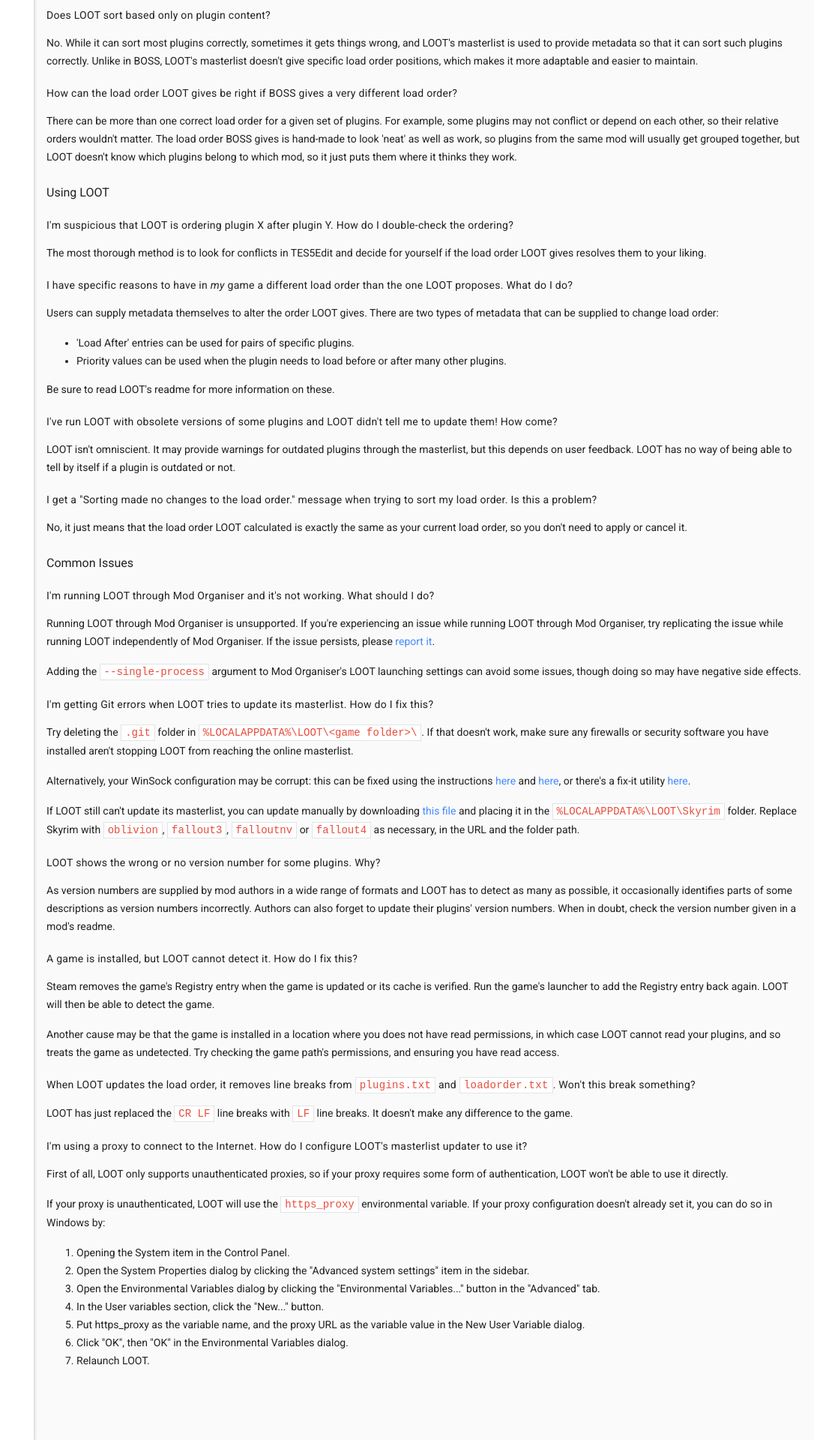
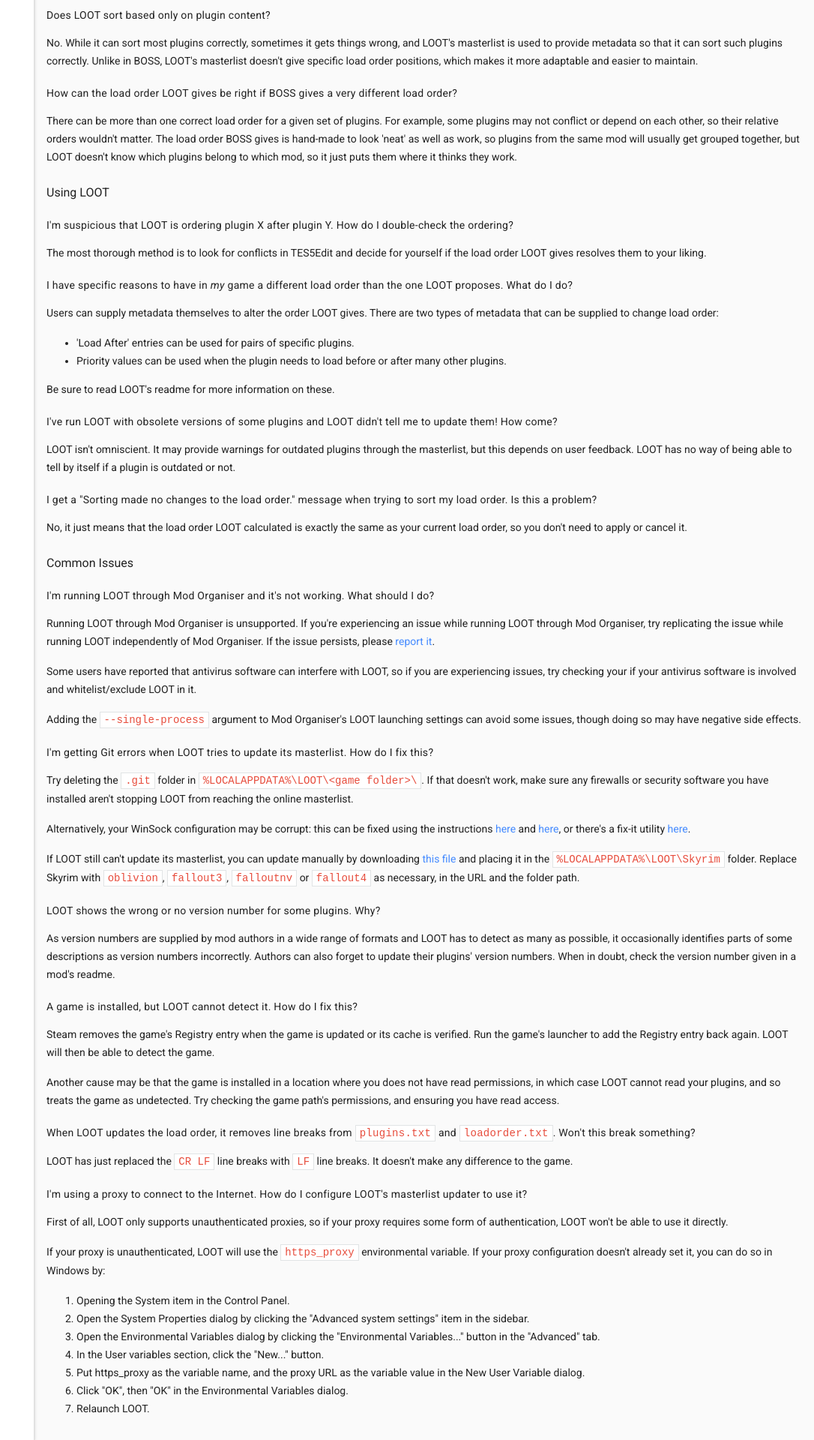
Before and after one commit to loot/loot.github.io, a Jekyll site: the page built from docs/help/LOOT-FAQs.html, in a window 1280 px wide. Shown: the part 1484-3404 px from the top of the page at 75% size, without its empty margins (194-1280 px from the left). Built offline with Jekyll 4.4.1, drawn with Linux system fonts in a browser that asks for light colours; nearby versions of some CDN libraries.

Commit message:
Update MO issues answer with antivirus suggestion

```diff
--- a/docs/help/LOOT-FAQs.html
+++ b/docs/help/LOOT-FAQs.html
@@ -112,6 +112,8 @@
 
 <p>Running LOOT through Mod Organiser is unsupported. If you're experiencing an issue while running LOOT through Mod Organiser, try replicating the issue while running LOOT independently of Mod Organiser. If the issue persists, please <a href="How-To-Report-Issues-Helpfully.html">report it</a>.</p>
 
+<p>Some users have reported that antivirus software can interfere with LOOT, so if you are experiencing issues, try checking your if your antivirus software is involved and whitelist/exclude LOOT in it.</p>
+
 <p>Adding the <code>--single-process</code> argument to Mod Organiser's LOOT launching settings can avoid some issues, though doing so may have negative side effects.</p>
 
 <h5 id="git-errors">I'm getting Git errors when LOOT tries to update its masterlist. How do I fix this?</h5>
```
